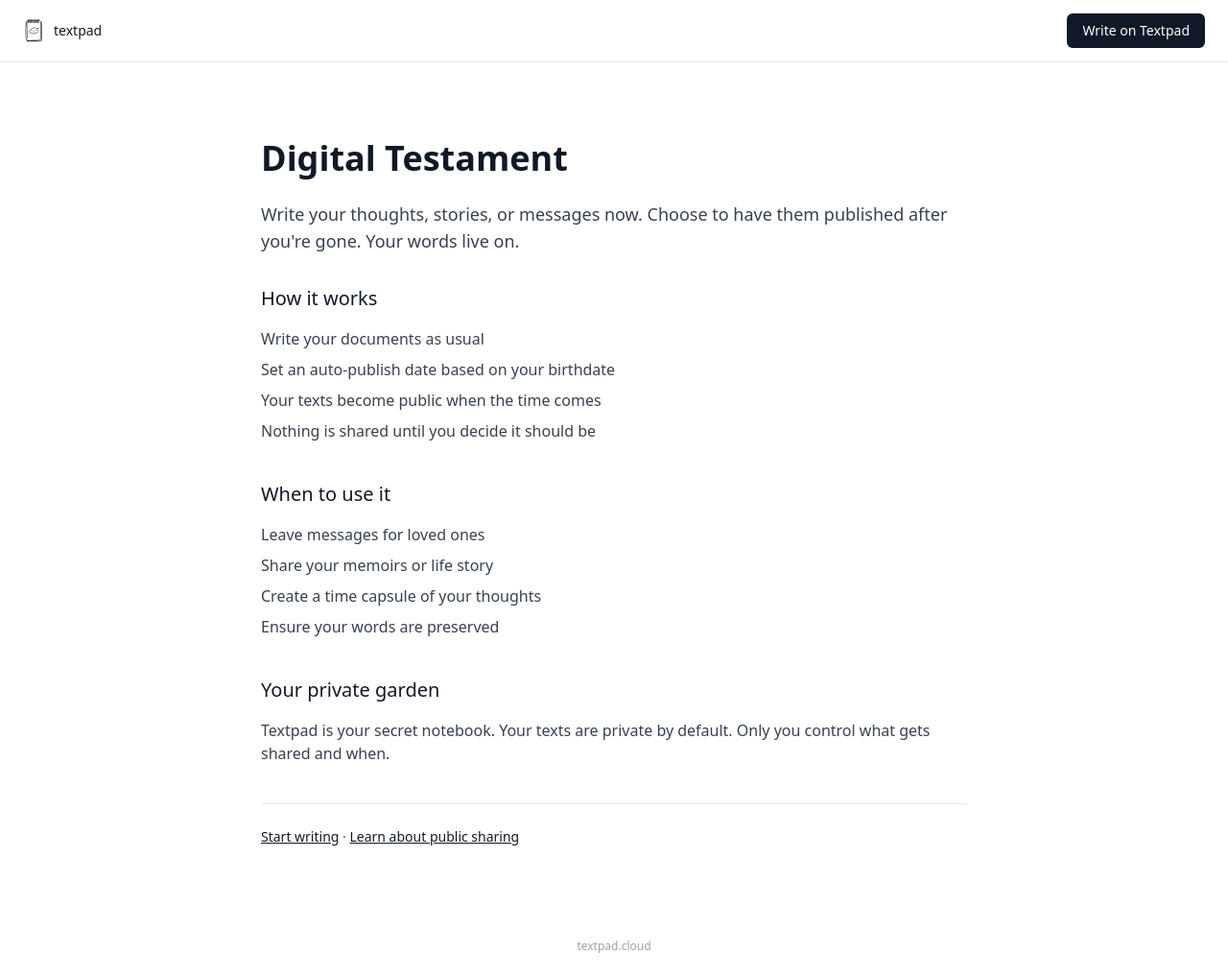
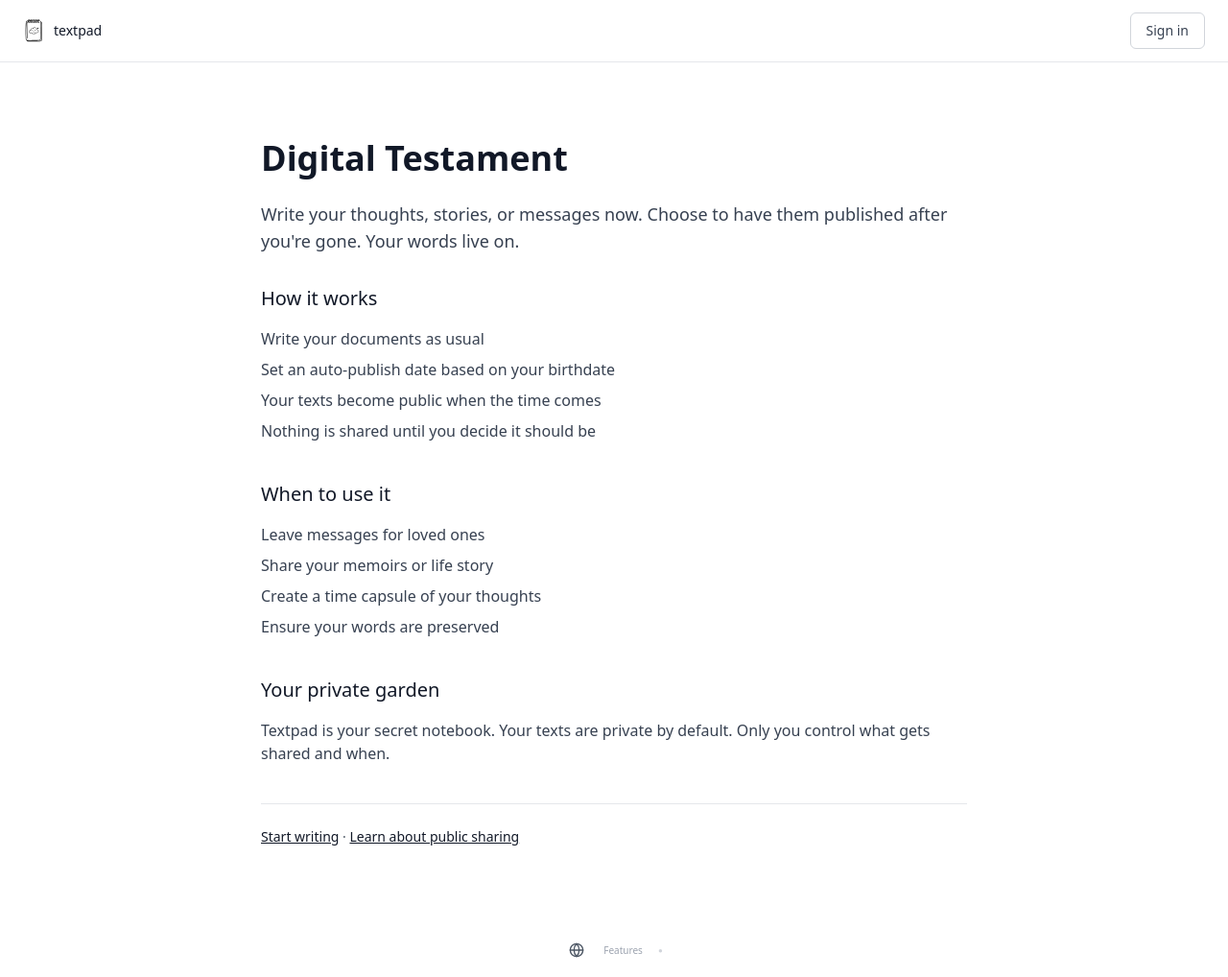
Before and after one commit to danass/padpad, a Next.js app: page /features/digital-testament in a window 1280 px wide. Shown: the whole page at 96% size. Built offline with nearby package versions, Linux system fonts and the light colour scheme.

Commit message:
Fix: PublicHeader for public pages, proper Footer on all public routes

```diff
--- a/app/(public)/layout.js
+++ b/app/(public)/layout.js
@@ -1,20 +1,15 @@
-import SubdomainHeader from '@/components/layout/SubdomainHeader'
+import PublicHeader from '@/components/layout/PublicHeader'
+import Footer from '@/components/layout/Footer'
 
-// Minimal layout for public pages - NO SessionProvider, NO auth
+// Layout for public pages - NO SessionProvider, NO auth
 export default function PublicLayout({ children }) {
     return (
         <>
-            <SubdomainHeader />
+            <PublicHeader />
             <main className="flex-1">
                 {children}
             </main>
-            <footer className="w-full py-4 mt-auto">
-                <div className="flex items-center justify-center">
-                    <a href="https://www.textpad.cloud" className="text-xs text-gray-400 hover:text-gray-600">
-                        textpad.cloud
-                    </a>
-                </div>
-            </footer>
+            <Footer />
         </>
     )
 }
--- /dev/null
+++ b/components/layout/PublicHeader.js
@@ -0,0 +1,97 @@
+'use client'
+
+import { useState, useEffect } from 'react'
+import Link from 'next/link'
+
+// Check if we're on a subdomain
+function checkIsSubdomain() {
+    if (typeof window === 'undefined') return false
+    const hostname = window.location.hostname
+    const match = hostname.match(/^([a-z0-9_-]+)\.textpad\.cloud$/i)
+    return match && match[1].toLowerCase() !== 'www'
+}
+
+// Header for public pages - shows different content based on domain
+export default function PublicHeader() {
+    const [isSubdomain, setIsSubdomain] = useState(false)
+    const [checked, setChecked] = useState(false)
+
+    useEffect(() => {
+        setIsSubdomain(checkIsSubdomain())
+        setChecked(true)
+    }, [])
+
+    // Minimal header during SSR
+    if (!checked) {
+        return (
+            <header className="border-b border-gray-200 bg-white relative z-[100]">
+                <div className="max-w-full mx-auto">
+                    <div className="flex items-center justify-between px-6 h-16">
+                        <div className="flex items-center gap-3">
+                            <div className="flex items-center gap-2">
+                                <div className="w-6 h-6 rounded overflow-hidden flex-shrink-0 flex items-center justify-center">
+                                    <img src="/padpad.svg" alt="textpad logo" className="w-full h-full object-cover" />
+                                </div>
+                                <span className="text-sm font-medium text-gray-900">textpad</span>
+                            </div>
+                        </div>
+                    </div>
+                </div>
+            </header>
+        )
+    }
+
+    // On subdomains: simple header with "Write on Textpad" button
+    if (isSubdomain) {
+        return (
+            <header className="border-b border-gray-200 bg-white relative z-[100]">
+                <div className="max-w-full mx-auto">
+                    <div className="flex items-center justify-between px-6 h-16">
+                        <div className="flex items-center gap-3">
+                            <a href="https://www.textpad.cloud" className="flex items-center gap-2" title="Textpad">
+                                <div className="w-6 h-6 rounded overflow-hidden flex-shrink-0 flex items-center justify-center">
+                                    <img src="/padpad.svg" alt="textpad logo" className="w-full h-full object-cover" />
+                                </div>
+                                <span className="text-sm font-medium text-gray-900">textpad</span>
+                            </a>
+                        </div>
+                        <div className="flex items-center gap-3">
+                            <a
+                                href="https://www.textpad.cloud"
+                                className="px-3 md:px-4 py-1.5 md:py-2 bg-gray-900 text-white rounded-md hover:bg-gray-800 text-xs md:text-sm font-medium transition-colors"
+                            >
+                                Write on Textpad
+                            </a>
+                        </div>
+                    </div>
+                </div>
+            </header>
+        )
+    }
+
+    // On main domain: header with Sign in button
+    return (
+        <header className="border-b border-gray-200 bg-white relative z-[100]">
+            <div className="max-w-full mx-auto">
+                <div className="flex items-center justify-between px-6 h-16">
+                    <div className="flex items-center gap-3">
+                        <Link href="/" className="flex items-center gap-2" title="Textpad">
+                            <div className="w-6 h-6 rounded overflow-hidden flex-shrink-0 flex items-center justify-center">
+                                <img src="/padpad.svg" alt="textpad logo" className="w-full h-full object-cover" />
+                            </div>
+                            <span className="text-sm font-medium text-gray-900">textpad</span>
+                        </Link>
+                    </div>
+                    <div className="flex items-center gap-3">
+                        <Link
+                            href="/auth/signin"
+                            className="px-3 md:px-4 py-1.5 md:py-2 border border-gray-300 text-gray-700 rounded-md hover:bg-gray-50 text-xs md:text-sm font-medium transition-colors"
+                        >
+                            Sign in
+                        </Link>
+                    </div>
+                </div>
+            </div>
+        </header>
+    )
+}
```
